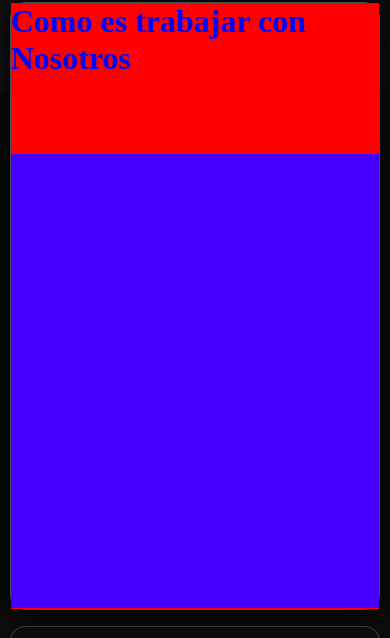
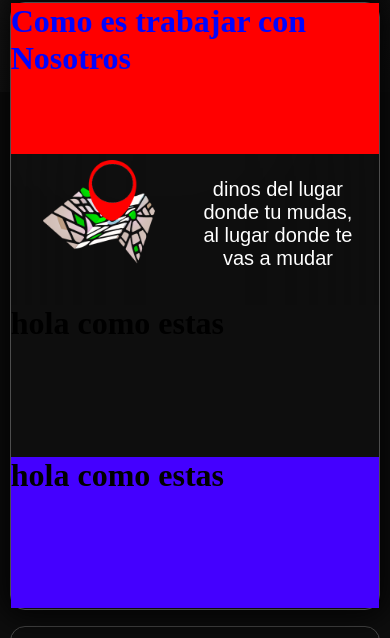
Before and after one commit to MudanzasQuitoLM/com, a plain HTML site: page index.html in a window 390 px wide. Shown: the part 752-1390 px from the top of the page. Drawn offline with nearby package versions, Linux system fonts and the light colour scheme; a script that the page names is missing; files whose address does not match are found by name.

Commit message:
Add files via upload

```diff
--- a/@query.css
+++ b/@query.css
@@ -383,11 +383,71 @@
 
           }
           .contenido-tarjeta{
-            background: red;
+            width: 100%;
+            height: 100%;
+            background: none;
             display: grid;
             grid-template-rows: repeat(3, 33.3% 33.3% 33.3%);
-           .subcontenido-tarjeta{
+           .subcontenido-tarjeta1{
+            width: 100%;
+            height: 100%;
             background: rgb(68, 0, 255);
+            h1 {
+              background: none;
+            }
+           }
+           .subcontenido-tarjeta1{
+            width: 100%;
+            height: 100%;
+            background: none;
+            display: grid;
+            grid-template-columns: repeat(2, 50% 50%);
+            .tarjeta1{
+              display: flex;
+              justify-content: center;
+              align-items: center;
+              width: 100%;
+              height: 100%;
+              background:none;
+              & img {
+                background: none;
+                display: flex;
+                justify-content: center;
+                align-items: center;
+                width: 65%;
+                height: 70%;
+                margin-bottom: 40px;
+              }
+            }
+            .tarjeta2{
+              display: flex;
+              justify-content: center;
+              align-items: center;
+              width: 90%;
+              height: 90%;
+              background: none;
+              h1 {
+                width: 100%;
+                height: 90%;
+                display: flex;
+                justify-content: center;
+                align-items: center;
+                text-align: center;
+                color: rgb(255, 255, 255);
+                font-size: 20px;
+                font-family: 'Kanit', sans-serif;
+                font-weight: 500;
+
+              }
+            }
+           }
+           .subcontenido-tarjeta3{
+            width: 100%;
+            height: 100%;
+            background: rgb(68, 0, 255);
+            h1 {
+              background: none;
+            }
            }
           }
         }
--- a/index.html
+++ b/index.html
@@ -144,17 +144,15 @@
                         <h1>Como es trabajar con Nosotros</h1>
                     </div>
                     <div class="contenido-tarjeta">
-                        <div class="subcontenido-tarjeta
-">
-
+                        <div class="subcontenido-tarjeta1">
+                          <div class="tarjeta1"><img src="mpa.png" alt=""></div>
+                          <div class="tarjeta2"><h1>dinos del lugar donde tu mudas, al lugar donde te vas a mudar</h1></div>
                         </div>
-                        <div class="subcontenido-tarjeta
-">
-
+                        <div class="subcontenido-tarjeta2">
+                          <h1>hola como estas </h1>
                         </div>
-                        <div class="subcontenido-tarjeta
-">
-
+                        <div class="subcontenido-tarjeta3">
+                         <h1>hola como estas </h1>
                         </div>
                     </div>
 
```
Also changed, not shown: mpa.png (added).
